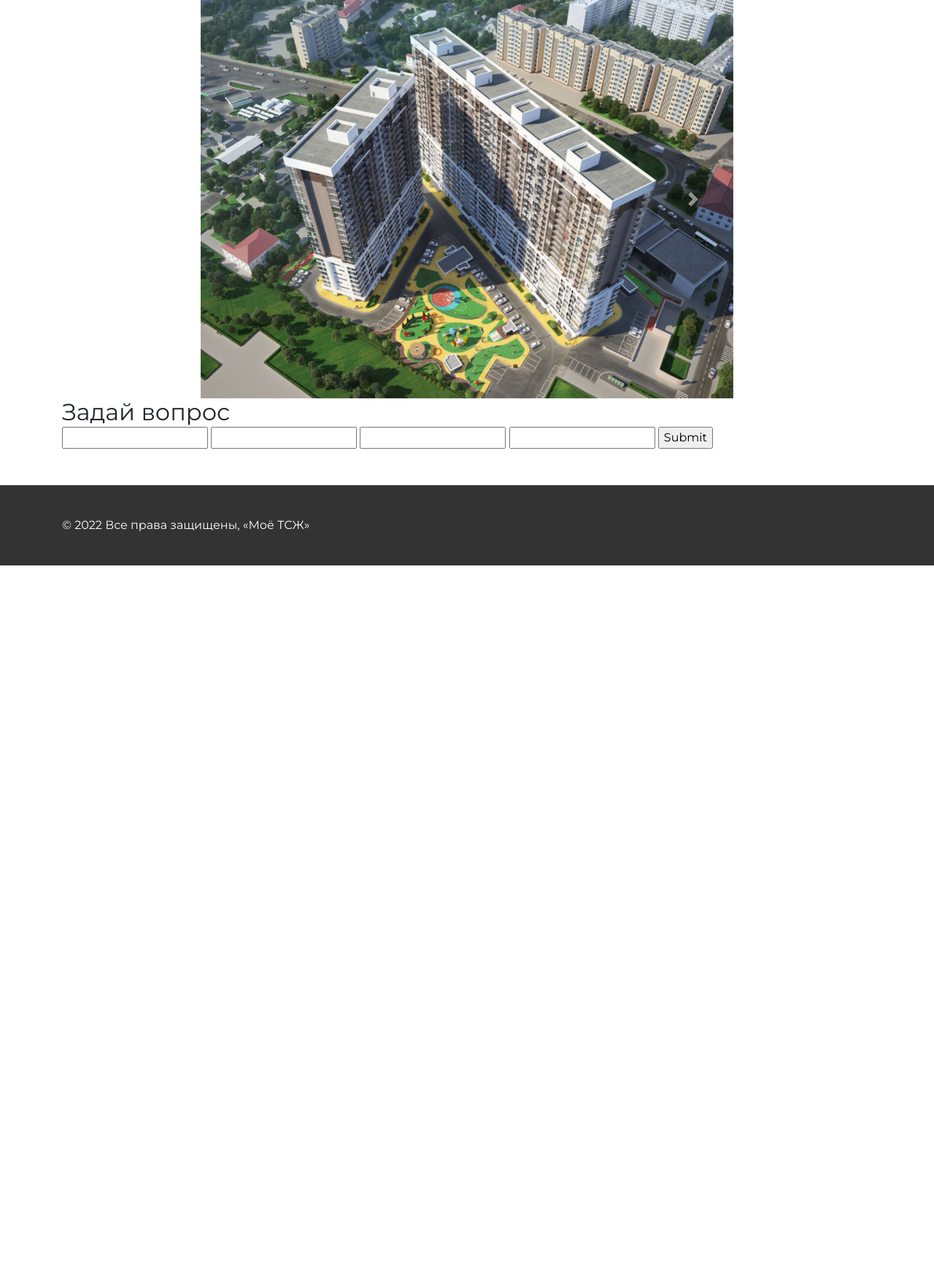
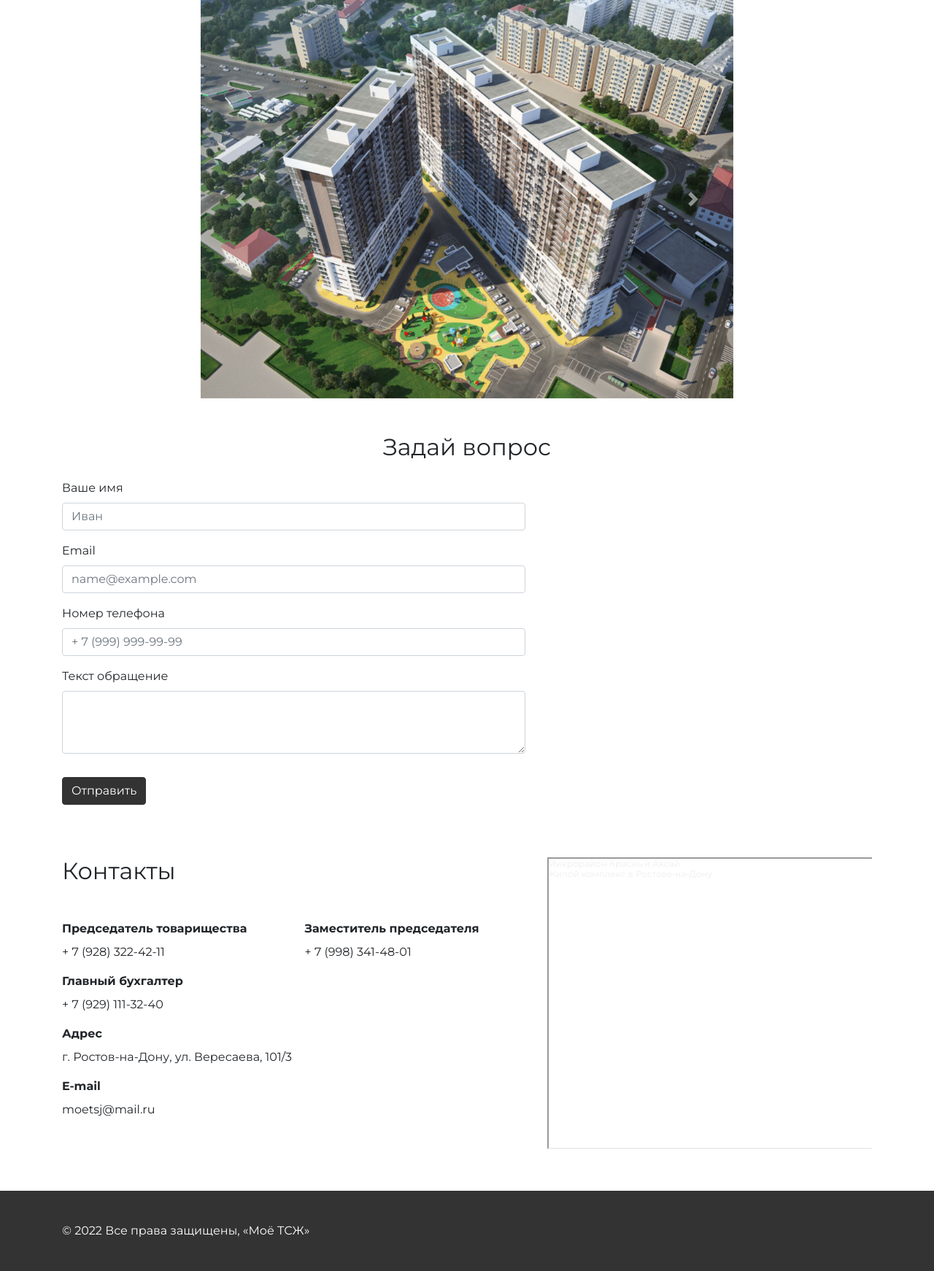
Before and after one commit to NikitaGrishchenko/homeowners-association, a Django app: page / in a window 1280 px wide. Shown: the part 1081-2823 px from the top of the page at 73% size. Before the commit the page ends 1856 px from the top, so only its background shows below. Run offline with Django 4.2, Linux system fonts and the light colour scheme; data comes from the database, SQL or seed files in the repository; both versions use the stored data as it was after the commit; some libraries are stand-ins or nearby versions.

Commit message:
created components form for guests and contacts

```diff
--- /dev/null
+++ b/templates/components/contacts.html
@@ -0,0 +1,40 @@
+<section class="contacts my-4">
+  <div class="container">
+    <div class="row">
+      <div class="col-7">
+        <div class="row">
+          <div class="col-12 mb-5">
+            <h2>
+              Контакты
+            </h2>
+          </div>
+          <div class="col-6 mb-3">
+            <p class="font-weight-bold mb-2">Председатель товарищества</p>
+            <p>+ 7 (928) 322-42-11</p>
+          </div>
+          <div class="col-6 mb-3">
+            <p class="font-weight-bold mb-2">Заместитель председателя</p>
+            <p>+ 7 (998) 341-48-01</p>
+          </div>
+          <div class="col-6 mb-3">
+            <p class="font-weight-bold mb-2">Главный бухгалтер</p>
+            <p>+ 7 (929) 111-32-40</p>
+          </div>
+          <div class="col-12 mb-3">
+            <p class="font-weight-bold mb-2">Адрес</p>
+            <p>г. Ростов-на-Дону, ул. Вересаева, 101/3</p>
+          </div>
+          <div class="col-12 mb-3">
+            <p class="font-weight-bold mb-2">E-mail</p>
+            <p>moetsj@mail.ru</p>
+          </div>
+        </div>
+      </div>
+      <div class="col-5">
+        <div class="contacts-map">
+          <div style="position:relative;overflow:hidden;"><a href="https://yandex.ru/maps/org/mikrorayon_krasny_aksay/176177794120/?utm_medium=mapframe&utm_source=maps" style="color:#eee;font-size:12px;position:absolute;top:0px;">Микрорайон Красный Аксай</a><a href="https://yandex.ru/maps/39/rostov-na-donu/category/housing_complex/64960171169/?utm_medium=mapframe&utm_source=maps" style="color:#eee;font-size:12px;position:absolute;top:14px;">Жилой комплекс в Ростове‑на‑Дону</a><iframe src="https://yandex.ru/map-widget/v1/-/CCUF44VOwA" width="560" height="400" frameborder="1" allowfullscreen="true" style="position:relative;"></iframe></div>
+        </div>
+      </div>
+    </div>
+  </div>
+</section>
--- a/templates/components/questions-from-guests-form.html
+++ b/templates/components/questions-from-guests-form.html
@@ -1,21 +1,33 @@
 {% load static widget_tweaks %}
 
-<div class="questions-from-guests-form">
+<div class="questions-from-guests-form py-5">
   <div class="container">
     <div class="row">
-      <div class="col-12">
+      <div class="col-12 pb-4 text-center">
         <h2>
           Задай вопрос
         </h2>
       </div>
-      <div class="col-12">
-        <form action="{% url 'users:questions-guests' %}" method="post">
+      <div class="col-7">
+        <form action="{% url 'users:questions-guests' %}" method="POST">
           {% csrf_token %}
-            <input type="text" name="name" maxlength="100" />
-            <input type="email" name="email" maxlength="100" />
-            <input type="number" name="phone" maxlength="100" />
-            <input type="text" name="text" maxlength="100" />
-          <input type="submit" value="Submit">
+          <div class="form-group">
+            <label for="name">Ваше имя</label>
+            <input name="name" type="text" class="form-control" id="name" placeholder="Иван" required>
+          </div>
+          <div class="form-group">
+            <label for="email">Email</label>
+            <input name="email" type="email" class="form-control" id="email" placeholder="name@example.com" required>
+          </div>
+          <div class="form-group">
+            <label for="phone">Номер телефона</label>
+            <input name="phone" type="text" class="form-control" id="phone" placeholder="+ 7 (999) 999-99-99" required>
+          </div>
+          <div class="form-group">
+            <label for="text">Текст обращение</label>
+            <textarea name="text" class="form-control" id="text" rows="3" required></textarea>
+          </div>
+          <input class="btn main-btn mt-3" type="submit" value="Отправить">
         </form>
       </div>
     </div>
--- a/templates/index.html
+++ b/templates/index.html
@@ -14,7 +14,10 @@
     {% basic_information %}
     {% include 'components/intelligence.html' %}
     {% gallery %}
-    {% include 'components/questions-from-guests-form.html'%}
+    {% if not user.is_authenticated %}
+      {% include 'components/questions-from-guests-form.html'%}
+    {% endif %}
+    {% include 'components/contacts.html'%}
   </div>
 {% endblock content %}
 
--- a/users/admin.py
+++ b/users/admin.py
@@ -61,7 +61,10 @@ class FlatAdmin(admin.ModelAdmin):
 
 @admin.register(QuestionsFromGuests)
 class QuestionsFromGuestsAdmin(admin.ModelAdmin):
-    pass
+    list_display = (
+        "email",
+        "contacted",
+    )
 
 
 admin.site.unregister(BaseGroup)
--- a/users/models.py
+++ b/users/models.py
@@ -100,10 +100,12 @@ class QuestionsFromGuests(models.Model):
     """
     Вопросы от гостей сайта
     """
-    name = models.CharField(_("Имя"), max_length=10)
+    name = models.CharField(_("Имя"), max_length=45)
     email = models.EmailField(_("Электронная почта"))
     phone = models.CharField(_("Номер телефона"), max_length=25)
     text = models.TextField(_("Вопрос"))
+    date_created = models.DateTimeField(_("Дата отправки"), default=timezone.now, blank=True)
+    contacted = models.BooleanField(_("Связались ли с человеком?"), blank=True, default=False)
 
 
     class Meta:
```
Also changed, not shown: users/views.py (+12 -1 lines), db.sqlite3, users/migrations/0010_questionsfromguests_contacted_and_more.py (added).
